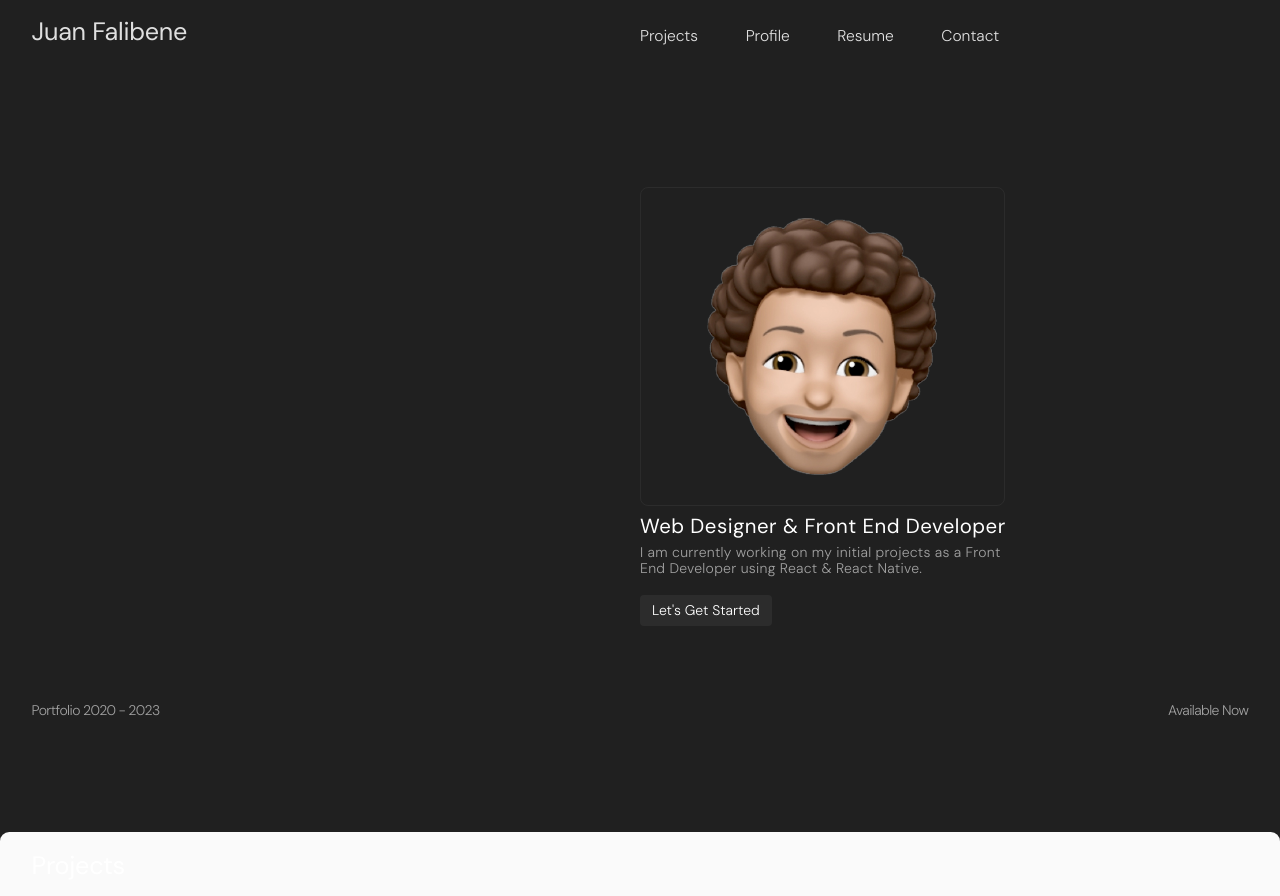
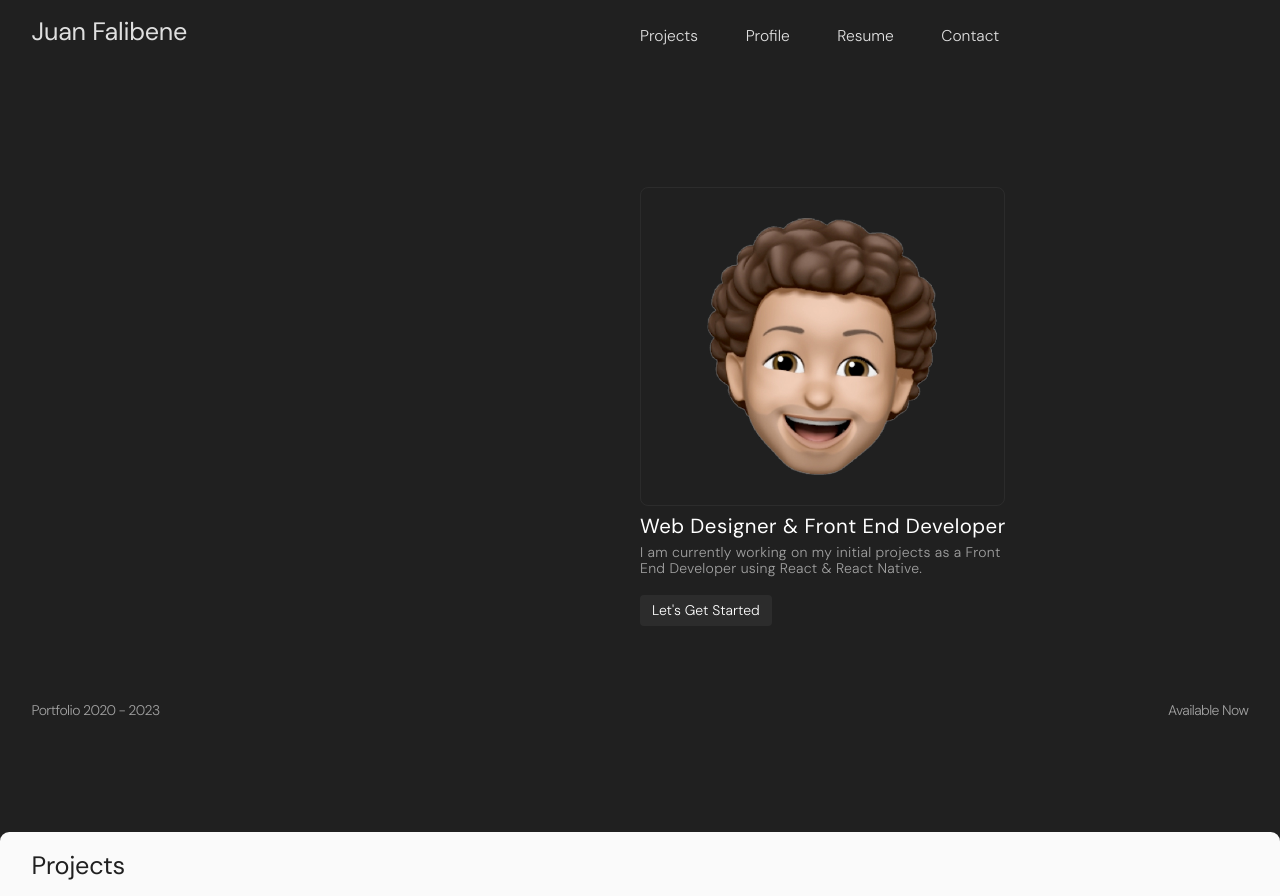
Before and after one commit to juanfalibene/react-portfolio, a React (Create React App) app: page / in a window 1280 px wide. Shown: the top 896 px of the page. Built offline with nearby package versions, Linux system fonts and the light colour scheme.

Commit message:
Projects and Works section created

```diff
--- a/src/components/Projects.jsx
+++ b/src/components/Projects.jsx
@@ -5,7 +5,7 @@ export default function Projects() {
   return (
     <>
       <section id="projects" className="projects">
-        <h2 className="section-title">Projects</h2>
+        <h2 className="section-title-invert">Projects</h2>
         <div className="projects-list">
           {projects.map((project) => (
             <a href={project.link} key={project.cover} className="project-link">
@@ -17,7 +17,7 @@ export default function Projects() {
                 />
               </div>
               <div className="project-info">
-                <h3>
+                <h3 className="project-title">
                   {project.title}
                   <span className="project-subtitle">{project.subtitle}</span>
                 </h3>
```
